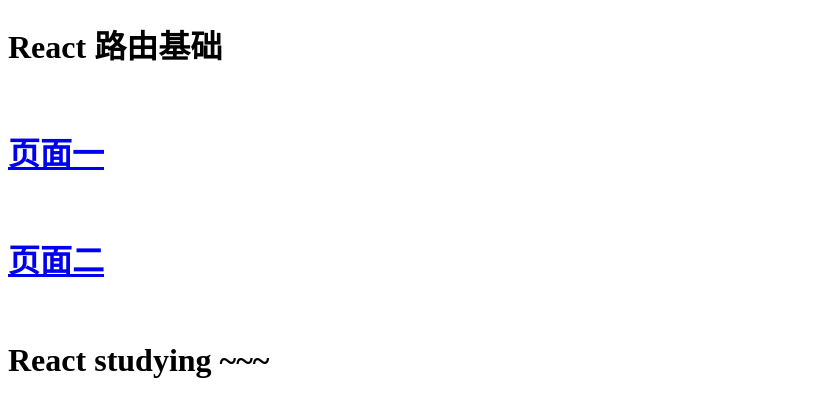
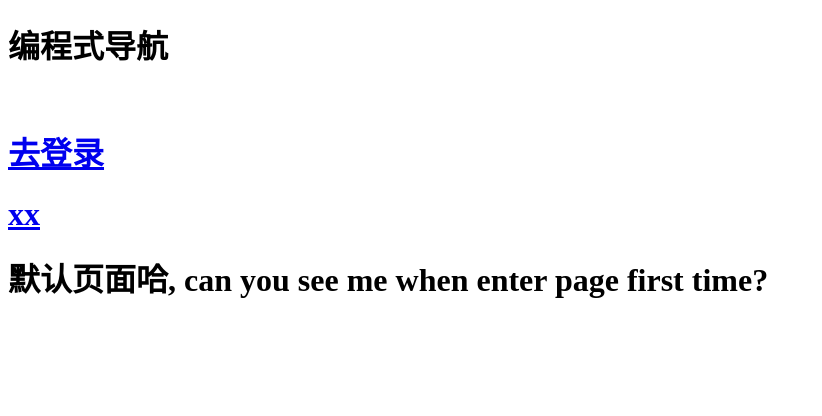
Before and after one commit to ailin-licslan/react-learn, a React (Create React App) app: page / in a window 1280 px wide. Shown: the top 416 px of the page, without its empty margins (0-822 px from the left). Built offline with nearby package versions, Linux system fonts and the light colour scheme.

Commit message:
router exact

```diff
--- a/src/index.js
+++ b/src/index.js
@@ -3,7 +3,7 @@
 import { createRoot } from 'react-dom/client'
 import PropTypes from 'prop-types'
 import img from './images/pic.jpg'
-import { BrowserRouter as Router, Route, Link, Routes } from 'react-router-dom'
+import { BrowserRouter as Router, Route, Link, Routes, useNavigate } from 'react-router-dom'
 
 
 //React study proccess record and for review in the future.
@@ -1233,7 +1233,7 @@
                 //componentUpdate 钩子函数相似这里触发时机  dom渲染完成后触发发
                 console.log("状态更新完成", this.state.count)
                 console.log("xxxxxxxxxxx", document.getElementById('title').innerHTML)
-                document.title = "modify title "+ this.state.count
+                document.title = "modify title " + this.state.count
             })
         console.log("state.count: ", this.state.count)
 
@@ -1264,7 +1264,7 @@
 class TimeTest extends React.Component {
     state = {
         count: 0,
-        number:0
+        number: 0
     }
     handleClick = () => {
         console.log("=========================")
@@ -1279,23 +1279,23 @@
         console.log("=========================")
         this.setState(state => {
             return {
-                number: Math.floor(Math.random()*5)
+                number: Math.floor(Math.random() * 5)
             }
         })
     }
 
 
     //最新的props  最新的state  避免不必要的重新渲染   shouldComponentUpdate 先执行  再执行 render
-    shouldComponentUpdate(nextProps,nextState){
-
-        console.log("nextState, nextProps, thisState=====", nextState,nextProps,this.state)
+    shouldComponentUpdate(nextProps, nextState) {
+
+        console.log("nextState, nextProps, thisState=====", nextState, nextProps, this.state)
         //false 阻止 render 渲染
         //return false
 
 
 
         //如果生成随机数前后2次相同的话 就控制不执行render()
-        if (this.state.number===nextState.number){
+        if (this.state.number === nextState.number) {
             return false
         }
 
@@ -1312,7 +1312,7 @@
             <br></br>
 
             {/* <h2>随机数：{this.state.number}</h2>   */}
-            <NumberTest number={this.state.number}/>
+            <NumberTest number={this.state.number} />
             <button onClick={this.handleNumber}>重新生成</button>
 
         </div>)
@@ -1320,18 +1320,18 @@
 }
 console.log(TimeTest)
 
-class NumberTest extends React.Component{
-
-
-    shouldComponentUpdate(nextProps){
-        if(nextProps.number!==this.props.number){return true}
+class NumberTest extends React.Component {
+
+
+    shouldComponentUpdate(nextProps) {
+        if (nextProps.number !== this.props.number) { return true }
         return false
 
     }
 
-    render(){
+    render() {
         console.log("子组件中的render~~~~~~")
-        return (<h2>随机数：{this.props.number}</h2>  )
+        return (<h2>随机数：{this.props.number}</h2>)
     }
 }
 
@@ -1340,10 +1340,10 @@
 //使用非常简单  创建组件时 改成  class TimeTest extends React.PureComponent 即可   纯组件内部的对比是浅层对比  shallow compare
 //shallow compare  值类型对比 比较2个值是否相同即可   对于引用类型来说  只比较对象的引用地址是否相同
 //注意： state or props 属性为引用类型时  应该创建新数据 不要直接修改原数据！！！    引用类似推荐对比的时候是去创建新的对象哈
-const object = {a:0}
+const object = { a: 0 }
 const newObj = object
 newObj.a = 5
-console.log("cvcvvsfdfdasfdsfd================",newObj===object)
+console.log("cvcvvsfdfdasfdsfd================", newObj === object)
 
 
 
@@ -1365,6 +1365,7 @@
 //作用：让用户从一个视图(页面)导航到另一个视图(页面)  URL <===>与组件的对应关系
 //使用 <Router> 包裹整个应用  使用Link作为导航菜单  路由入口
 //使用Route组件配置路由规则和要展示的组件  路由出口
+//Router组件  包裹整个应用  一个React应用只需要使用一次  常用的router HashRouter BrowerRouter
 
 const First = () => <h1>页面一内容</h1>
 const Home = () => <h1>页面Home内容</h1>
@@ -1376,6 +1377,7 @@
         <div>
             <h1> React 路由基础 </h1>
             <br></br>
+            {/* 定义路由入口  导航链接 a 标签 */}
             <Link to='/first'> <h1>页面一</h1> </Link>
             <br></br>
             <Link to='/second'> <h1>页面二</h1> </Link>
@@ -1383,17 +1385,93 @@
             <Routes>
                 <Route path='/first' element={<First />}></Route>
                 <Route path='/second' element={<Home />}></Route>
-                <Route path='/' element={<X/>}></Route>
+                <Route path='/' element={<X />}></Route>
             </Routes>
         </div>
     </Router>
 )
-
-
-
-
 console.log(TestRouter, Route, Link)
 
+
+//编程式导航  通过JS代码实现页面跳转  history 由React路由提供 用于获取浏览器历史记录相关信息 this.props.history.push('/path_you_want_jump_to') V5 写法
+//React router v6写法  参考官网 https://reactrouter.com/en/main/upgrading/v5  let navigate = useNavigate(); function handleClick() {navigate("/home");}
+
+
+//router v5 写法
+class LoginV5 extends React.Component {
+    loginJump = () => {
+        this.props.history.push('/home')
+    }
+
+    render() {
+        return (
+            <div>
+                <p>登录首页</p>
+                <button onClick={this.loginJump}>登录</button>
+            </div>
+        )
+    }
+}
+console.log(LoginV5)
+
+
+//V6写法
+function LoginV6() {
+    const navigate = useNavigate()
+    function loginJump() {
+        navigate("/home")
+    }
+    return (
+        <div>
+            <p>登录首页</p>
+            <button onClick={loginJump}>登录</button>
+        </div>
+    )
+}
+
+
+//v6写法 返回 不用history
+const HomeAdmin = () => {
+    let navigate = useNavigate()
+    return (
+        <div>
+            <h1>后台首页</h1>
+            <button onClick={() => navigate(-1)}>返回登录页面</button>
+        </div>
+    )
+}
+
+//函数组件哈
+function PageHome() {
+    return (
+        <div><h1>默认页面哈, can you see me when enter page first time?</h1></div>
+    )
+}
+
+//函数组件哈 不同写法都是函数组件
+const Nav = () => (
+    <Router>
+        <div>
+            <h1>编程式导航</h1>
+            <br></br>
+            <Link to='/login'> <h1>去登录</h1></Link>
+            <Link to='/'> <h1>xx</h1></Link>
+        </div>
+
+
+        {/* 默认情况react 是模糊匹配的 规则：只要pathname以path开头就会匹配成功 */}
+        <Routes>
+
+            {/* 给路由添加 exact 属性 就会变为精确匹配模式 */}
+
+            <Route exact path='/login' element={<LoginV6 />}></Route>
+            <Route path='/home' element={<HomeAdmin />}></Route>
+
+            {/* 默认路由 */}
+            <Route path='/' element={<PageHome />}></Route>
+        </Routes>
+    </Router>
+)
 
 
 
@@ -1461,7 +1539,15 @@
 //createRoot(document.getElementById('root')).render(<HighComponent />)
 //createRoot(document.getElementById('root')).render(<StateUnderstanding />)
 //createRoot(document.getElementById('root')).render(<TimeTest tag={1} />)
-createRoot(document.getElementById('root')).render(<TestRouter />)
+
+
+
+//8.路由使用
+//createRoot(document.getElementById('root')).render(<TestRouter />)
+
+
+createRoot(document.getElementById('root')).render(<Nav />)
+
 
 
 
```
